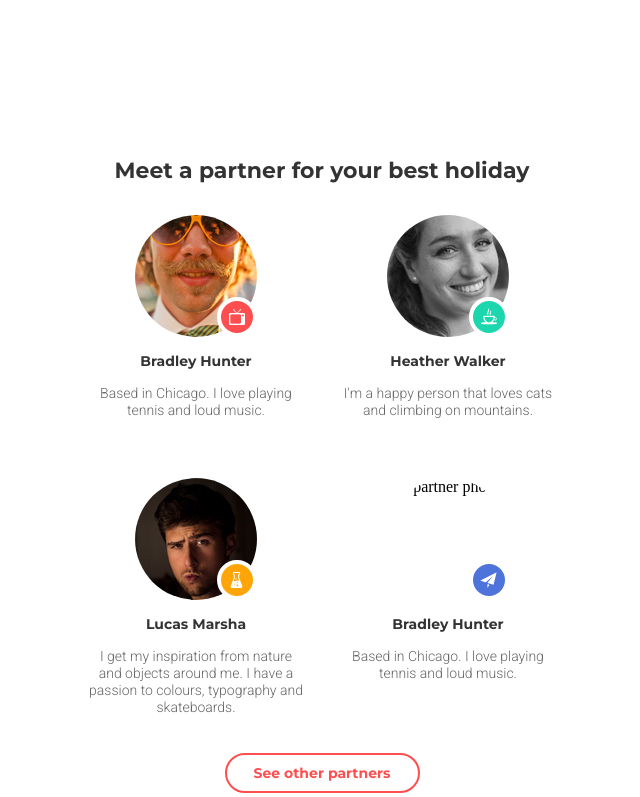
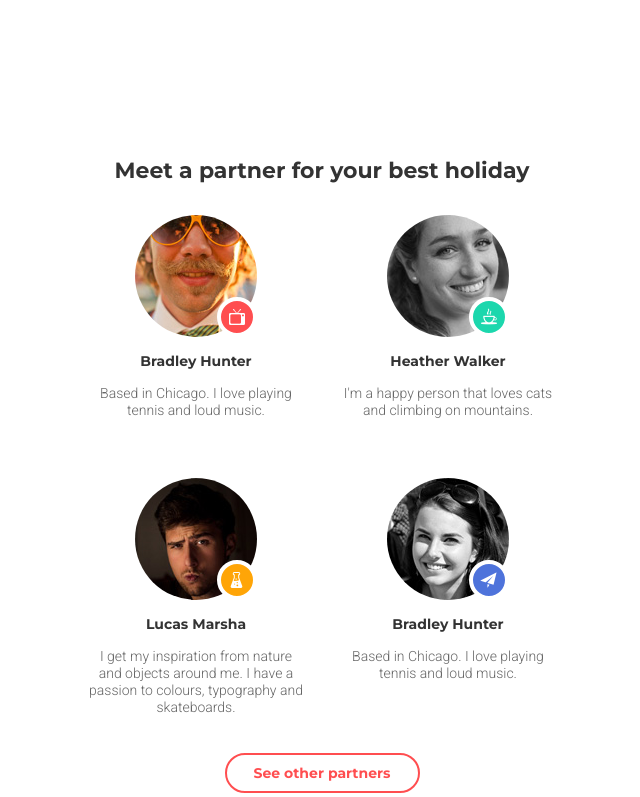
Before and after one commit to kattarina25/goit-fe-course, a plain HTML site: page html-css/module-08/index.html in a window 1280 px wide. Shown: the part 614-1411 px from the top of the page, without its empty margins (318-958 px from the left). Drawn offline with Linux system fonts and the light colour scheme.

Commit message:
fixed images module-08

```diff
--- a/html-css/module-08/index.html
+++ b/html-css/module-08/index.html
@@ -35,21 +35,21 @@
             <ul class="partners-list">
                 <li class="partner-list-item order-1">
                     <div class="photo-partner-item icon-1">
-                        <img src="/img/partner-1.jpg" alt="partner photo" width="122" height="122">
+                        <img src="img/partner-1.jpg" alt="partner photo" width="122" height="122">
                     </div>
                     <h4 class="partner-name">Bradley Hunter</h4>
                     <p class="partner-description">Based in Chicago. I love playing tennis and loud music.</p>
                 </li>
                 <li class="partner-list-item order-2">
                     <div class="photo-partner-item icon-3">
-                        <img src="/img/partner-3.jpg" alt="partner photo" width="122" height="122">
+                        <img src="img/partner-3.jpg" alt="partner photo" width="122" height="122">
                     </div>
                     <h4 class="partner-name">Heather Walker</h4>
                     <p class="partner-description">I'm a happy person that loves cats and climbing on mountains.</p>
                 </li>
                 <li class="partner-list-item order-3" >
                     <div class="photo-partner-item icon-2">
-                        <img src="/img/partner-2.jpg" alt="partner photo" width="122" height="122">
+                        <img src="img/partner-2.jpg" alt="partner photo" width="122" height="122">
                     </div>
                     <h4 class="partner-name">Lucas Marsha</h4>
                     <p class="partner-description">I get my inspiration from nature and objects around me. I have a passion to
@@ -57,7 +57,7 @@
                 </li>
                 <li class="partner-list-item order-4">
                     <div class="photo-partner-item icon-4">
-                        <img src="/img/partner-4.jp" alt="partner photo" width="122" height="122">
+                        <img src="img/partner-4.jpg" alt="partner photo" width="122" height="122">
                     </div>
                     <h4 class="partner-name">Bradley Hunter</h4>
                     <p class="partner-description">Based in Chicago. I love playing tennis and loud music.</p>
```
